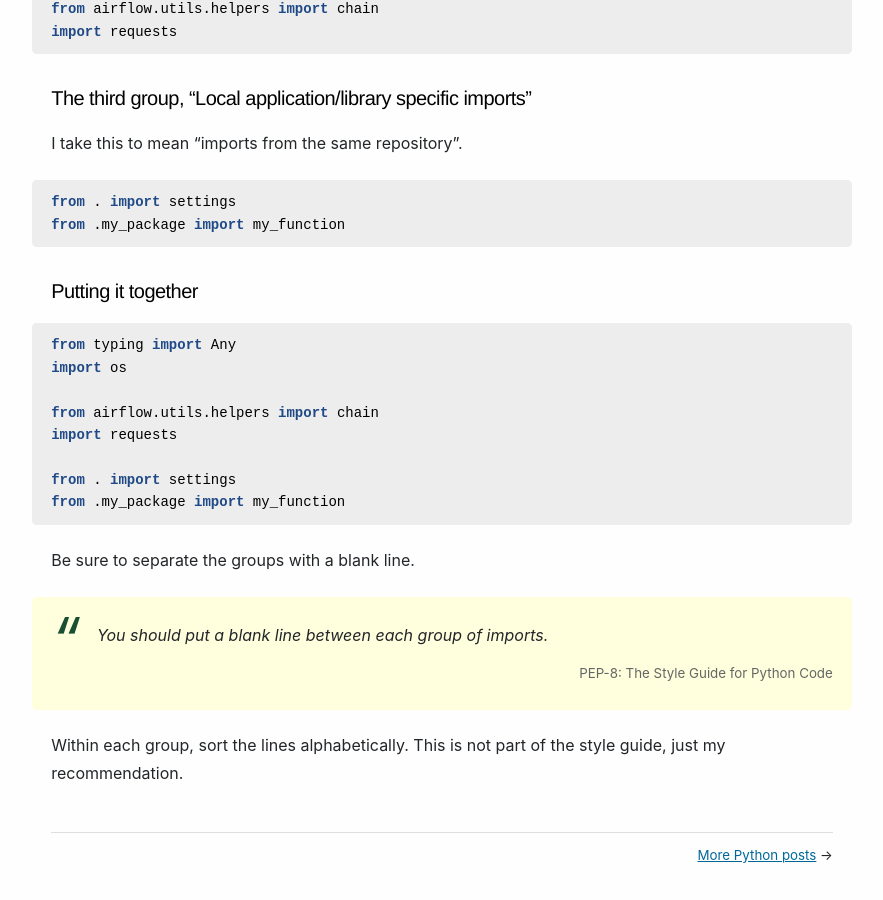
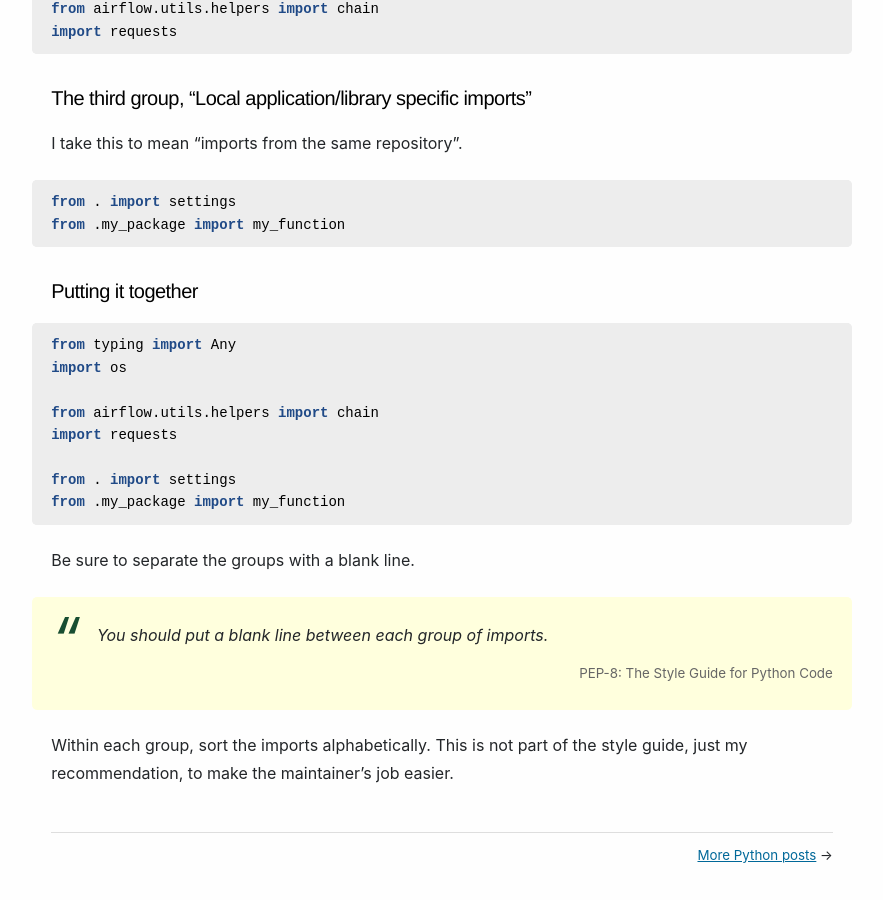
Before and after one commit to explodinglabs/explodinglabs.github.io, a Jekyll site: the page built from docs/_posts/python/2021-01-27-imports.markdown, in a window 1280 px wide and 900 px high, scrolled down 875 px. Shown: the whole window, without its empty margins (198-1081 px from the left). Built offline with Jekyll 4.4.1, drawn with Linux system fonts in a browser that asks for light colours.

Commit message:
Adjust pep-8 post

```diff
--- a/docs/_posts/python/2021-01-27-imports.markdown
+++ b/docs/_posts/python/2021-01-27-imports.markdown
@@ -71,5 +71,5 @@ Be sure to separate the groups with a blank line.
 >
 > <cite>PEP-8: The Style Guide for Python Code</cite>
 
-Within each group, sort the lines alphabetically. This is
-not part of the style guide, just my recommendation.
+Within each group, sort the imports alphabetically. This is not part of the
+style guide, just my recommendation, to make the maintainer's job easier.
```
